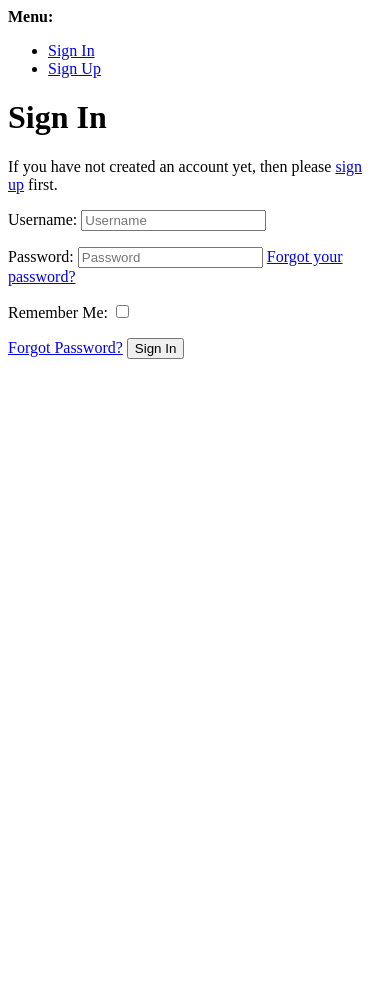
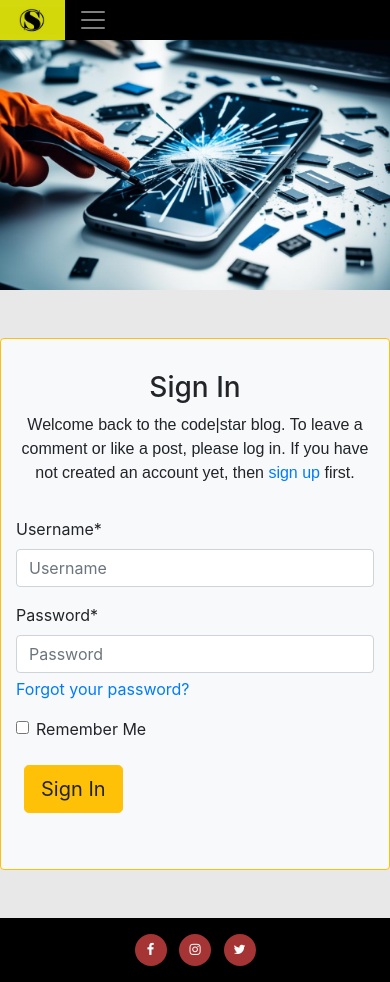
Before and after one commit to JSaprah/Smart-Tech-Repair, a Django app: page /accounts/login/ in a window 390 px wide. Before the commit the page ends 359 px from the top, so only its background shows below. Run offline with Django 4.2, Linux system fonts and the light colour scheme; some libraries are stand-ins or nearby versions; some web fonts are replaced.

Commit message:
Updated the design of the authentication templates

```diff
--- a/templates/account/login.html
+++ b/templates/account/login.html
@@ -1,46 +1,34 @@
-{% extends "account/base.html" %}
+{% extends "base.html" %}
+{% load crispy_forms_tags %}
 
 {% load i18n %}
 {% load account socialaccount %}
 
-{% block head_title %}{% trans "Sign In" %}{% endblock head_title %}
+{% block head_title %}{% trans "Sign In" %}{% endblock %}
 
 {% block content %}
+<div class="container border border-warning mb-5 mt-5 pb-5 card bg-light">
+  <div class="row">
+    <div class="col-md-8 mt-3 pt-3 offset-md-2">
+      <h3 class="text-center">{% trans "Sign In" %}</h3>
 
-<h1>{% trans "Sign In" %}</h1>
-
-{% get_providers as socialaccount_providers %}
-
-{% if socialaccount_providers %}
-<p>{% blocktrans with site.name as site_name %}Please sign in with one
-of your existing third party accounts. Or, <a href="{{ signup_url }}">sign up</a>
-for a {{ site_name }} account and sign in below:{% endblocktrans %}</p>
-
-<div class="socialaccount_ballot">
-
-  <ul class="socialaccount_providers">
-    {% include "socialaccount/snippets/provider_list.html" with process="login" %}
-  </ul>
-
-  <div class="login-or">{% trans 'or' %}</div>
-
+      <p class="text-center">{% blocktrans %}Welcome back to the code|star blog. To leave a comment or like a post, please log in. If
+        you
+        have not created an account yet, then <a class="link" href="{{ signup_url }}">sign up</a>
+        first.{% endblocktrans %}</p>
     </div>
-
-{% include "socialaccount/snippets/login_extra.html" %}
-
-{% else %}
-<p>{% blocktrans %}If you have not created an account yet, then please
-<a href="{{ signup_url }}">sign up</a> first.{% endblocktrans %}</p>
-{% endif %}
-
+  </div>
+  <div class="row">
+    <div class="col-md-8 mt-3 offset-md-2">
       <form class="login" method="POST" action="{% url 'account_login' %}">
         {% csrf_token %}
-  {{ form.as_p }}
+        {{ form | crispy }}
         {% if redirect_field_value %}
         <input type="hidden" name="{{ redirect_field_name }}" value="{{ redirect_field_value }}" />
         {% endif %}
-  <a class="button secondaryAction" href="{% url 'account_reset_password' %}">{% trans "Forgot Password?" %}</a>
-  <button class="primaryAction" type="submit">{% trans "Sign In" %}</button>
+        <button class="btn right btn btn-warning btn btn-lg right m-2" type="submit">{% trans "Sign In" %}</button>
       </form>
-
-{% endblock content %}
+    </div>
+  </div>
+</div>
+{% endblock %}
```
Also changed, not shown: templates/account/logout.html (+23 -15 lines), templates/account/signup.html (+18 -5 lines). Lines whose indentation alone changed are shown as unchanged.
